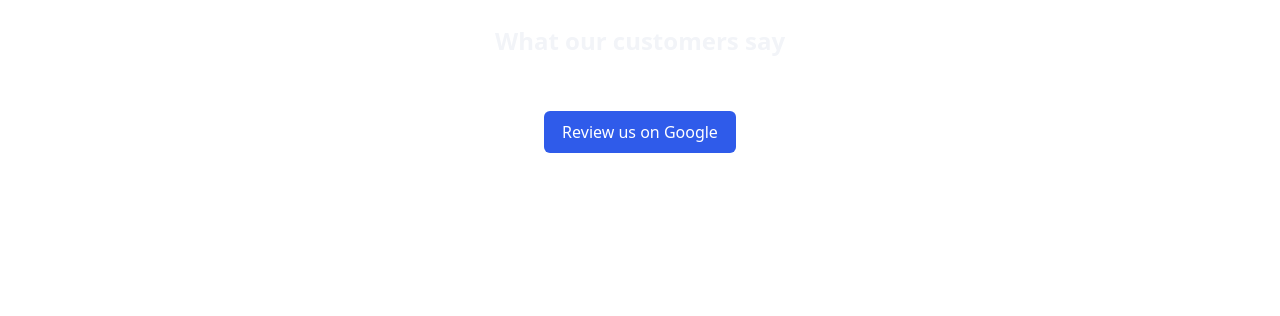
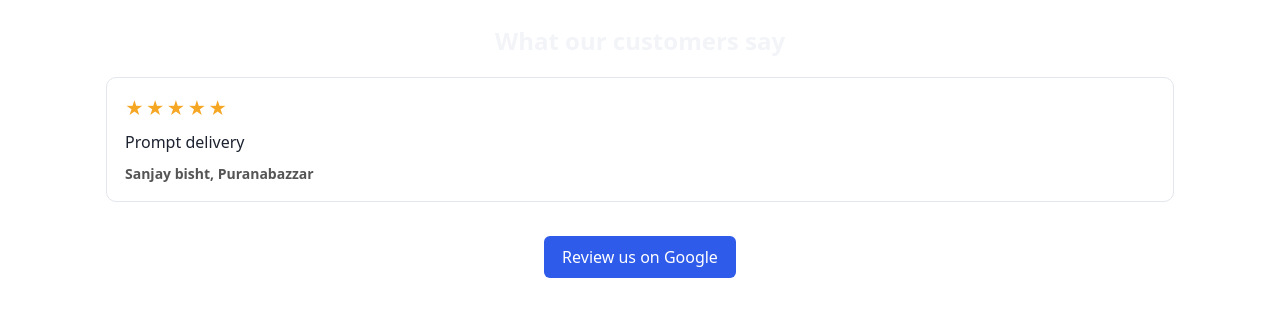
Before and after one commit to nexcai/nexcai-billing-releases, a plain HTML site: page testimonials/index.html in a window 1280 px wide. Drawn offline with Linux system fonts and the light colour scheme.

Commit message:
Update testimonials (1)

```diff
--- a/testimonials/index.html
+++ b/testimonials/index.html
@@ -17,7 +17,7 @@
   </style>
   <h2>What our customers say</h2>
   <div class="nxc-grid">
-    <!-- no approved testimonials yet -->
+    <figure class="nxc-card"><div class="nxc-stars" role="img" aria-label="5 out of 5 stars">★★★★★</div><blockquote>Prompt delivery</blockquote><figcaption>Sanjay bisht, Puranabazzar</figcaption></figure>
   </div>
   <p class="nxc-foot"><a class="nxc-btn" href="https://g.page/r/CWpJNpQKVFgxEBM/review" target="_blank" rel="noopener">Review us on Google</a></p>
 </section>
```
